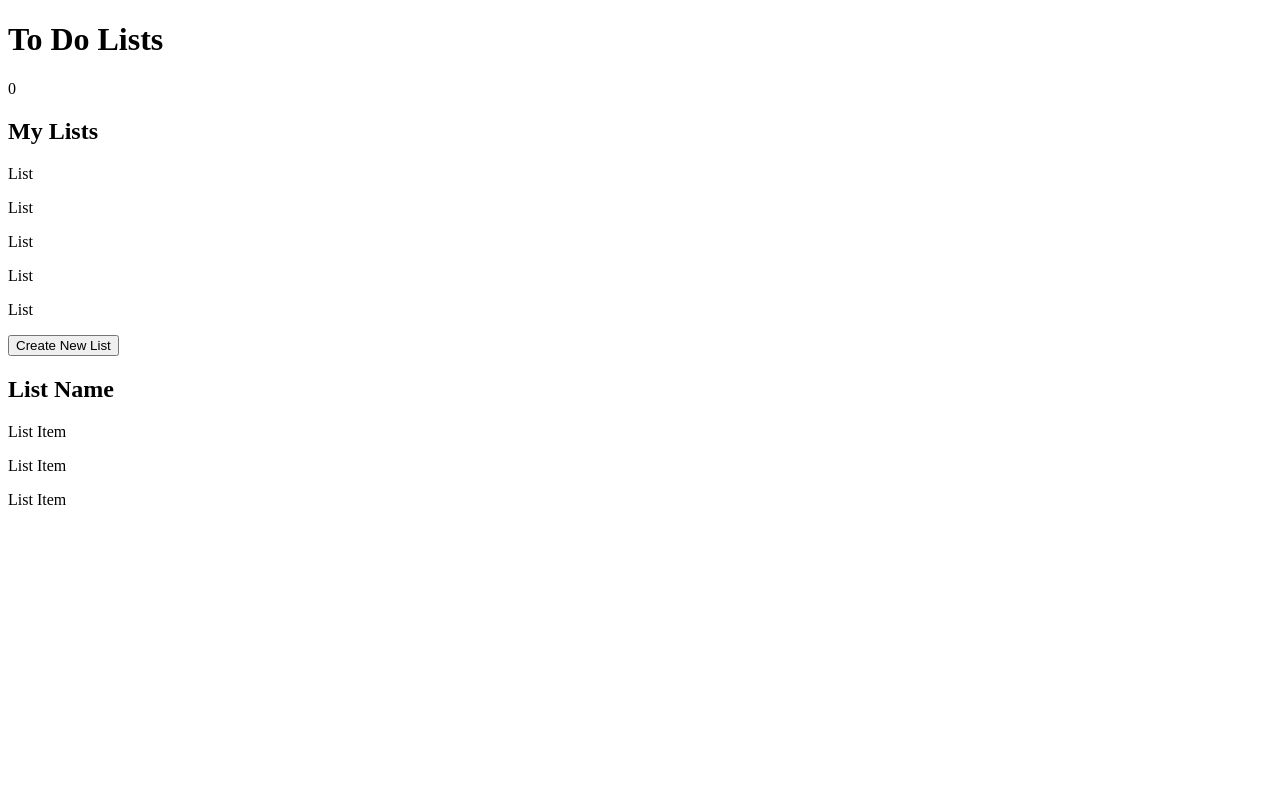
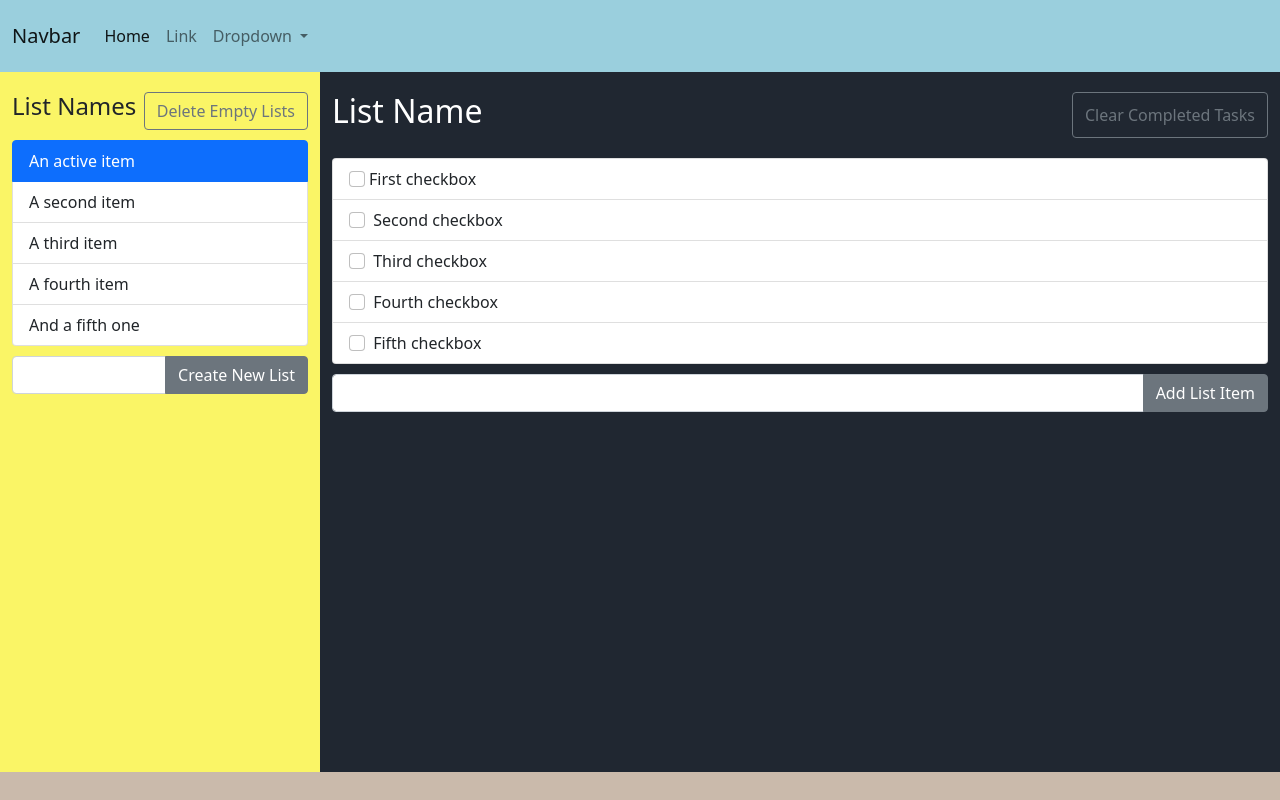
Before and after one commit to C0llinSherman/ToDo-App, a plain HTML site: page index.html in a window 1280 px wide. Drawn offline with nearby package versions, Linux system fonts and the light colour scheme.

Commit message:
basic website style

```diff
--- a/index.html
+++ b/index.html
@@ -6,30 +6,113 @@
     <meta http-equiv="X-UA-Compatible" content="IE=edge">
     <meta name="viewport" content="width=device-width, initial-scale=1.0">
     <title>To Do App</title>
+    <link href="https://cdn.jsdelivr.net/npm/bootstrap@5.1.1/dist/css/bootstrap.min.css" rel="stylesheet"
+        integrity="sha384-F3w7mX95PdgyTmZZMECAngseQB83DfGTowi0iMjiWaeVhAn4FJkqJByhZMI3AhiU" crossorigin="anonymous">
+    <script src="https://cdn.jsdelivr.net/npm/bootstrap@5.1.1/dist/js/bootstrap.bundle.min.js"
+        integrity="sha384-/bQdsTh/da6pkI1MST/rWKFNjaCP5gBSY4sEBT38Q/9RBh9AH40zEOg7Hlq2THRZ" crossorigin="anonymous"
+        defer></script>
     <link rel="stylesheet" href="css/style.css">
     <script src="js/script.js"></script>
 </head>
 
 <body>
-    <header>
-        <h1>To Do Lists</h1>
-        <p id="count">0</p>
-    </header>
-    <div class="container">
-        <div class="left">
-            <h2>My Lists</h2>
-            <p>List</p>
-            <p>List</p>
-            <p>List</p>
-            <p>List</p>
-            <p>List</p>
-            <button>Create New List</button>
-        </div>
-        <div class="right">
-            <h2>List Name</h2>
-            <p>List Item</p>
-            <p>List Item</p>
-            <p>List Item</p>
+
+
+
+    <div class="outer">
+        <nav class="navbar">
+            <nav class="navbar-expand-lg navbar-light bg-light">
+                <div class="container-fluid navbar">
+                    <a class="navbar-brand" href="#">Navbar</a>
+                    <button class="navbar-toggler" type="button" data-bs-toggle="collapse"
+                        data-bs-target="#navbarSupportedContent" aria-controls="navbarSupportedContent"
+                        aria-expanded="false" aria-label="Toggle navigation">
+                        <span class="navbar-toggler-icon"></span>
+                    </button>
+                    <div class="collapse navbar-collapse" id="navbarSupportedContent">
+                        <ul class="navbar-nav me-auto mb-2 mb-lg-0">
+                            <li class="nav-item">
+                                <a class="nav-link active" aria-current="page" href="#">Home</a>
+                            </li>
+                            <li class="nav-item">
+                                <a class="nav-link" href="#">Link</a>
+                            </li>
+                            <li class="nav-item dropdown">
+                                <a class="nav-link dropdown-toggle" href="#" id="navbarDropdown" role="button"
+                                    data-bs-toggle="dropdown" aria-expanded="false">
+                                    Dropdown
+                                </a>
+                                <ul class="dropdown-menu" aria-labelledby="navbarDropdown">
+                                    <li><a class="dropdown-item" href="#">Action</a></li>
+                                    <li><a class="dropdown-item" href="#">Another action</a></li>
+                                    <li>
+                                        <hr class="dropdown-divider">
+                                    </li>
+                                    <li><a class="dropdown-item" href="#">Something else here</a></li>
+                                </ul>
+                            </li>
+
+                        </ul>
+
+                    </div>
+                </div>
+            </nav>
+        </nav>
+        <div class="container-fluid content">
+            <div class="row">
+                <div class="col-3 left">
+                    <div class="flex">
+                        <h1>List Names</h1>
+                        <button type="button" class="btn btn-outline-secondary">Delete Empty Lists</button>
+                    </div>
+                    <ul class="list-group lists">
+                        <li class="list-group-item active" aria-current="true">An active item</li>
+                        <li class="list-group-item">A second item</li>
+                        <li class="list-group-item">A third item</li>
+                        <li class="list-group-item">A fourth item</li>
+                        <li class="list-group-item">And a fifth one</li>
+                    </ul>
+                    <div class="input-group mb-3 newItem">
+                        <input type="text" class="form-control" placeholder=""
+                            aria-label="Example text with button addon" aria-describedby="button-addon1">
+                        <button class="btn btn-secondary" type="button" id="button-addon1">Create New List</button>
+                    </div>
+                </div>
+                <div class="col-9 right">
+                    <div class="flex">
+                        <h2>List Name</h2>
+
+                        <button type="button" class="btn btn-outline-secondary">Clear Completed Tasks</button>
+                    </div>
+                    <ul class="list-group todos">
+                        <li class="list-group-item listItem">
+                            <input class="form-check-input me-1" type="checkbox" value="" aria-label="...">
+                            First checkbox
+                        </li>
+                        <li class="list-group-item">
+                            <input class="form-check-input me-1" type="checkbox" value="" aria-label="...">
+                            Second checkbox
+                        </li>
+                        <li class="list-group-item">
+                            <input class="form-check-input me-1" type="checkbox" value="" aria-label="...">
+                            Third checkbox
+                        </li>
+                        <li class="list-group-item">
+                            <input class="form-check-input me-1" type="checkbox" value="" aria-label="...">
+                            Fourth checkbox
+                        </li>
+                        <li class="list-group-item">
+                            <input class="form-check-input me-1" type="checkbox" value="" aria-label="...">
+                            Fifth checkbox
+                        </li>
+                    </ul>
+                    <div class="input-group mb-3 newItem">
+                        <input type="text" class="form-control" placeholder=""
+                            aria-label="Example text with button addon" aria-describedby="button-addon1">
+                        <button class="btn btn-secondary" type="button" id="button-addon1">Add List Item</button>
+                    </div>
+                </div>
+            </div>
         </div>
     </div>
 </body>
--- /dev/null
+++ b/scss/style.scss
@@ -0,0 +1,55 @@
+/* Color Theme Swatches in Hex */
+$red: #D90B1C;
+$yellow: #FAF566;
+$blue: #9ACFDD;
+$tan: #CABAAB;
+$black: #202731;
+;
+
+body{
+    background-color: $tan;
+}
+.navbar {
+    width: 100%;
+    background-color: $blue;
+
+}
+.content{
+    // margin-top: 20px;
+}
+
+.left{
+    background-color: $yellow;
+    padding-top: 20px;
+    height: 700px;
+h1{font-size: 1.5em;}
+}
+
+.right{
+    background-color: $black;
+    padding-top: 20px;
+    h2{
+        color: white;
+    }
+}
+
+.flex{
+    display: flex;
+    justify-content: space-between;
+}
+.todos {
+    margin-top: 20px;
+}
+.newItem {
+    padding-top: 10px;
+}
+.lists{
+    margin-top: 10px;
+}
+.listItem{
+    display: flex;
+    button{
+        align-self: flex-end;
+        justify-self: flex-end;
+    }
+}
```
Also changed, not shown: css/style.css, 2 other files.
